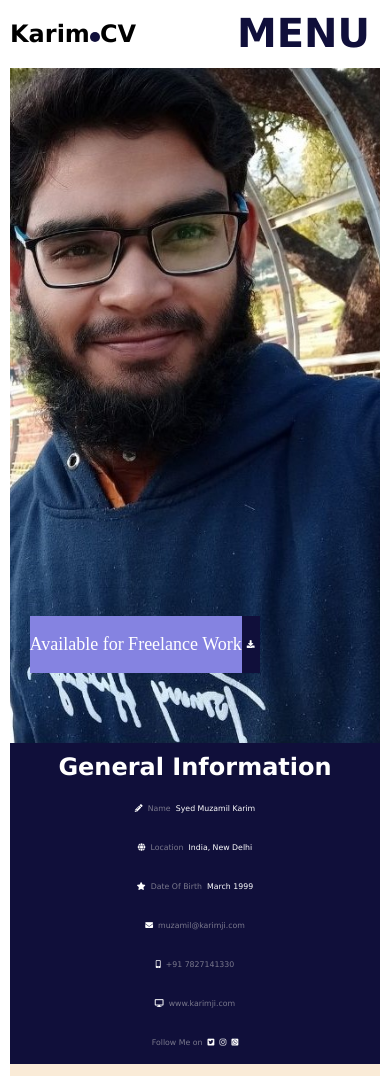
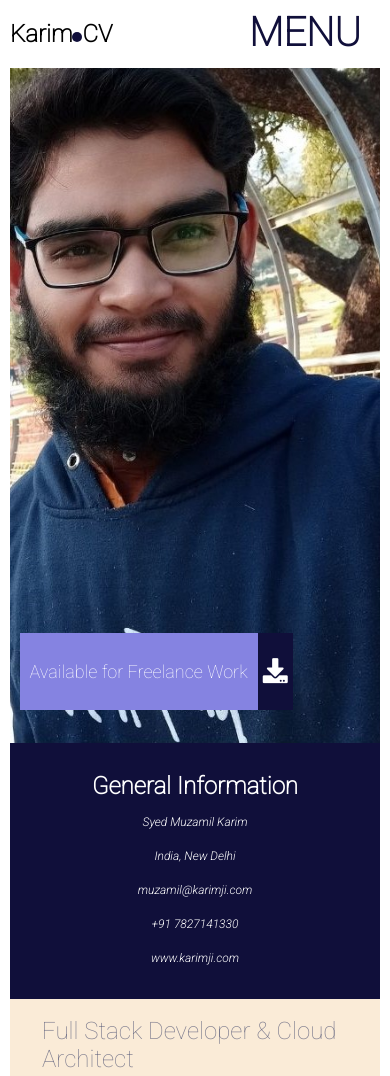
Before and after one commit to mozammilkarim/personalWebsite, a plain HTML site: page index.html in a window 390 px wide. Shown: the top 1076 px of the page. Drawn offline with Linux system fonts and the light colour scheme.

Commit message:
some changes regarding UI and responsiveness

```diff
--- a/index.html
+++ b/index.html
@@ -5,20 +5,23 @@
     <meta charset="UTF-8">
     <meta http-equiv="X-UA-Compatible" content="IE=edge">
     <meta name="viewport" content="width=device-width, initial-scale=1.0">
-    <title>Muzamii karim</title>
+    <title>Muzamil karim</title>
     <link rel="stylesheet" href="//use.fontawesome.com/releases/v5.0.7/css/all.css">
     <link rel="stylesheet" href="style.css">
+    <link rel="shortcut icon" href="" type="image/x-icon">
+    <link rel="preconnect" href="https://fonts.googleapis.com"><link rel="preconnect" href="https://fonts.gstatic.com" crossorigin><link href="https://fonts.googleapis.com/css2?family=Poppins:wght@100&family=Roboto:ital,wght@0,100;1,100;1,300;1,900&display=swap" rel="stylesheet">
+    <style> @import url('https://fonts.googleapis.com/css2?family=Poppins:wght@100&family=Roboto:ital,wght@0,100;1,100;1,300;1,900&display=swap'); </style>
 </head>
 
 <body>
     <!-- for navbar -->
     <nav>
-        <h2>
+        <h2 class="halfWidth">
             <strong id="navLeft">
                 Karim<div class="dot"></div>CV
             </strong>
         </h2>
-        </div class='menu'>
+        </div class='menu halfWidth'>
         <a href="" class="menuLink">MENU</a>
         </div>
         <!-- extended menu -->
@@ -45,10 +48,13 @@
                     Available for Freelance Work
 
                 </p>
-                <a href="">
+                <a href="mailto:muzamil@karimji.com">
                     <i class="fas fa-download" style="
                     position: relative;
                     top: 10px;
+                    display: flex;
+                    justify-content: center;
+                    align-items: center;
                 "></i>
                 </a>
             </div>
@@ -59,51 +65,37 @@
     </section>
     <div class="generalInfo">
         <h2>General Information</h2>
+        <div class="generalInfoContainer">
+
             <!-- name -->
             <div>
-            <i class="fas fa-pencil-alt"></i>
-            <span style="color: #7a798c;">Name</span>
+
                 <span>Syed Muzamil Karim</span>
             </div>
-        <!-- location -->
             <div>
-            <i class="fas fa-globe"></i>
-            <span style="
-            color: #7a798c;">Location</span>
+
                 <span>India, New Delhi</span>
             </div>
-        <!-- date of birth -->
-        <div>
-            <i class="fas fa-star"></i>
-            <span style="
-            color: #7a798c;">Date Of Birth</span>
-            <span>March 1999</span>
-        </div>
+
             <!-- e-mail -->
             <div>
-            <i class="fas fa-envelope"></i>
-            <span style="
-            color: #7a798c;">muzamil@karimji.com</span>
+                <a class="mailPhone" href="mailto:muzamil@karimji.com">muzamil@karimji.com</a>
             </div>
             <!-- mobile no. -->
             <div>
-            <i class="fas fa-mobile-alt"></i>
-            <span style="
-            color: #7a798c;">+91 7827141330</span>
+                <a class="mailPhone" href="tel:+917827141330" >+91 7827141330</a>
             </div>
             <!-- website -->
             <div>
-            <i class="fas fa-desktop"></i>
-            <span style="
-            color: #7a798c;">www.karimji.com</span>
+                <!-- <i class="fas fa-desktop"></i> -->
+                <span >www.karimji.com</span>
             </div>
             <!-- social links -->
-        <div>
-            <span style="
-            color: #7a798c;">Follow Me on</span>
+            <!-- <div id="socialLinksContainer">
                 <i class="fab fa-twitter-square"></i>
                 <i class="fab fa-instagram"></i>
                 <i class="fab fa-whatsapp-square"></i>
+            </div> -->
         </div>
     </div>
     <section class="desciption">
@@ -262,7 +254,8 @@
                         <h5 style="color:#100f3a; ">Red Hat System Admin
                         </h5>
                         <h5>Ducat Noida</h5>
-                        <p>During my University Summer vacations, I got training in System Administration in Linux using Red Hat Servers.
+                        <p>During my University Summer vacations, I got training in System Administration in Linux using
+                            Red Hat Servers.
                             Browse Around my Website by Clicking Menu And let's connect to build your amazing website.
                             <br>
                             Excited to work with You!
@@ -273,9 +266,11 @@
             </div>
             <div id="certs">
                 <h2>AWS Solution Architect Certified</h2>
-                <p>I am a AWS Solution Architect Associate, gaining the Prestigious Badge in the First attempt. To check my Certificate Badge, go through the below link</p>
+                <p>I am a AWS Solution Architect Associate, gaining the Prestigious Badge in the First attempt. To check
+                    my Certificate Badge, go through the below link</p>
                 <br>
-                <a href="https://www.credly.com/badges/d5d4625a-b667-43b9-9337-999fd2a743c5" target="_blank" style="color:#100f3a">See My badge </a>
+                <a href="https://www.credly.com/badges/d5d4625a-b667-43b9-9337-999fd2a743c5" target="_blank"
+                    style="color:#100f3a">See My badge </a>
 
             </div>
         </div>
@@ -308,7 +303,7 @@
 
 
     </section>
-    <footer >
+    <footer>
         Copyright &copy; 2022 All rights reserved | This website is made with <i class="fas fa-heart"></i> by
         <a style="text-decoration: none;color:#7a798c;" href="#general">me</a>
     </footer>
--- a/style.css
+++ b/style.css
@@ -1,12 +1,16 @@
-body{
-    margin: 0px 10px ;
+body {
+    margin: 0px 10px;
     box-sizing: border-box;
 }
-*{
+
+* {
     scroll-behavior: smooth;
+    /* font-family: 'Poppins', sans-serif; */
+    font-family: 'Roboto', sans-serif;
 }
+
 /* starting of navBar */
-nav{
+nav {
     position: sticky;
     top: 0vh;
     display: flex;
@@ -15,205 +19,307 @@ nav{
     z-index: 2;
 }
 
-.dot{
+.dot {
     width: 10px;
     height: 10px;
-    background-color: #100f3a;;
+    background-color: #100f3a;
+    ;
     border-radius: 5px;
     display: inline-block;
     /* margin: 0px; */
 }
-.menuLink{
-    top: 10px;
-    color:#100f3a;
+
+.menuLink {
+    top: 0.5rem;
+    color: #100f3a;
     font-size: 40px;
-    font-weight:600;
+    font-weight: 600;
     position: absolute;
     right: 10px;
     text-decoration: none;
+    transition: all ease 1s;
+    padding: 1px 9px;
 }
-.menuLink:hover{
+
+.menuLink:hover {
     color: white;
-    background-color:#100f3a;
+    background-color: #100f3a;
 }
+
 /* end of navBar */
 /* starting of sticky image section */
-.general{
+.general {
     height: 80vh;
     /* margin: 0; */
 }
+
 /* for sticky image */
-.generalImg{
+.generalImg {
     /* margin: 0; */
     height: 80vh;
-    background-size:cover;                      /* <------ */
-    background-repeat:   no-repeat;
+    background-size: cover;
+    /* <------ */
+    background-repeat: no-repeat;
     background-position: center center;
     background-image: url('./WelcomeImg.jpg');
 }
+
 /* freelance sticky strip on image */
-.freelanceWork{
+.freelanceWork {
     /* margin: 0; */
     display: flex;
     color: white;
     background-color: #8583e1;
-    position: relative;
-    top: 65vh;
+    position: absolute;
+    top: 75%;
     font-size: 18px;
     text-align: center;
-    width: fit-content;
+    max-width: 90%;
     left: 5vw;
     z-index: 1;
 }
-.freelanceWork:hover{
+
+.freelanceWork>p {
+    display: flex;
+    justify-content: center;
+    align-items: center;
+    padding: 10px;
+    color: white;
+}
+
+/* .freelanceWork:hover{
     color: white;
     background-color: #100f3a;
-}
-.freelanceWork a{
+} */
+.freelanceWork a {
     background-color: #100f3a;
     color: white;
     padding: 5px;
+    padding-top: 15px;
     margin: 0;
+    transition: all ease 0.5s;
 }
+
+.freelanceWork a:hover {
+    color: #8583e1;
+    background-color: #33318a;
+}
+
+.fa-download:before {
+    content: "\f019";
+    font-size: 25px;
+}
+
 /* general description in image */
-.generalInfo{
-    background-color: #100f3a;;
+.generalInfo {
+    background-color: #100f3a;
     color: white;
-    padding: 5px;
+    padding: 1.5rem;
     text-align: center;
     font-family: 'Lucida Sans', 'Lucida Sans Regular', 'Lucida Grande', 'Lucida Sans Unicode', Geneva, Verdana, sans-serif;
 }
-.generalInfo h2{
+
+.generalInfo h2 {
     margin: 0;
     padding: 5px;
 }
-.generalInfo div{
-    padding: 10px;
+
+.generalInfoContainer {
+    display: flex;
+    flex-direction: column;
+    justify-content: center;
+    align-items: center;
+    color: white;
 }
+.fab{
+    font-size: 1rem;
+}
+/* .generalInfoContainer  */
+
 /* for general Info details */
-span{
+/* span {
     font-size: 2vw;
-}
+} */
+
 /* individual sections like About starting */
-.desciption{
+.desciption {
     position: relative;
     background-color: antiquewhite;
     margin: 0;
     padding: 18px 32px 0 32px;
 }
-.desciption h3,.desciption h2{
+
+.desciption h3,
+.desciption h2 {
     margin: 0;
     font-size: 24px;
     font-weight: 500;
     color: #7a798c;
 }
-.desciption h2{
+
+.desciption h2 {
     font-size: 8vw;
-    color:#100f3a;
+    color: #100f3a;
     font-weight: bold;
 }
-.desciption h5{
+
+.desciption h5 {
     margin: 0;
     font-size: 2rem;
     font-weight: bold;
 }
+
 /* for brief idea in a particular section like about */
-.dDescription{
+.dDescription {
     padding: 30px 0px;
     margin: 0px;
     color: #7a798c;
 }
-.dDescription h3{
+
+.dDescription h3 {
     position: relative;
     top: 5px;
 }
-.dDescription p{
+
+.dDescription p {
     margin: 0;
     padding-top: 10px;
+    word-spacing: 0.25rem;
 }
-.education img{
-    height: 30vh; margin: 10px 25px;
+
+.education img {
+    height: 30vh;
+    margin: 10px 25px;
     width: 20vw;
 }
-.education div{
+
+.education div {
     padding: 0px 6px;
 }
+
 /* for extended menu that appears on click */
-.menuExtended{
+.menuExtended {
     position: absolute;
     right: 0;
     top: 0;
     margin: 0;
     display: none;
 }
-.menuExtended ul{
+
+.menuExtended ul {
     margin: 0%;
     background-color: white;
     list-style: none;
     text-align: end;
-    width:fit-content;
+    width: fit-content;
 }
-.menuExtended li{
+
+.menuExtended li {
     padding: 10px;
+    transition: all ease 0.5s;
 }
-.menuExtended a{
+.menuExtended li :active{
+    text-decoration: underline;
+}
+.menuExtended li :hover{
+    background-color: #100f3a;
+    color: white;
+}
+.menuExtended a {
     text-decoration: none;
-    color:#100f3a;
+    color: #100f3a;
     font-weight: 600;
     font-size: 2.5vw;
+    padding: 5px;
 }
+
 /* for menu link that appears in extended menu */
-#duplicateMenu{
+#duplicateMenu {
     padding: 5vh 0;
 }
+
 /* for font awesome icons */
-.fas,.fab{
+.fas {
     font-size: 2vw;
+}
+.fa-heart:before {
+    content: "\f004";
+    font-size: 0.75rem;
+}
+.mailPhone{
+    text-decoration: none;
+    color: white;
+    font-size: 12px;
+    padding: 10px;
+    font-style: italic;
+    transform: scale(2,2);
+    transition: all ease 0.5s;
+}
+.mailPhone:hover{
+    color: rebeccapurple;
+}
+.generalInfoContainer div,.socialLinksContainer{
+    padding: 10px;
+    font-size: 12px;
+    font-style: italic;
+}
+.halfWidth{
+    max-width: 50%;
 }
 /* for smart phones */
 @media screen and (max-width: 480px) {
-    .menuExtended{
+    .menuExtended {
         height: 40vh;
     }
-    .desciption h5{
+
+    .desciption h5 {
         font-size: 1rem;
     }
-    .education img{
-        height: 10vh; margin: 0px 5px;
+
+    .education img {
+        height: 10vh;
+        margin: 0px 5px;
     }
-    .allPortfolio{
+
+    .allPortfolio {
         width: 30vw;
-        padding:5px 3vw;
+        padding: 5px 3vw;
     }
-    .generalImg{
+
+    .generalImg {
         background-image: url('./Welcome2.jpg');
     }
 }
+
 /* for tabs */
 @media screen and (min-width: 480px) and (max-width:850px) {
-    .education img{
-        height: 15vh; margin: 0px 5px;
+    .education img {
+        height: 15vh;
+        margin: 0px 5px;
     }
+
     /* *{
         font-size: 4vw;
     } */
     .allPortfolio {
         padding: 6vh 8vw;
     }
-    .menuLink{
+
+    .menuLink {
         font-size: 6vw;
     }
 
 }
 
 /* for skill section */
-.skillsBox{
+.skillsBox {
     display: flex;
     flex-wrap: wrap;
     margin-bottom: 5px;
     justify-content: center;
 }
-.skillBar{
+
+.skillBar {
     width: 30vw;
     display: block;
     height: 6px;
@@ -223,50 +329,62 @@ span{
     stroke-dashoffset: 30;
     /* border: 1px solid black; */
 }
-.skill{
+
+.skill {
     margin: 1px 8px;
     padding: 5px;
 }
-.skillBg{
+
+.skillBg {
     height: 100%;
-    background-color:#100f3a;
+    background-color: #100f3a;
 }
+
 /* individual horizontal skill bars */
-#html{
+#html {
     width: 80%;
 }
-#css{
+
+#css {
     width: 70%;
 }
-#js{
+
+#js {
     width: 55%;
 }
-#nodejs{
+
+#nodejs {
     width: 50%;
 }
-#python{
+
+#python {
     width: 60%;
 }
-#react{
+
+#react {
     width: 50%;
 }
-#mongodb{
+
+#mongodb {
     width: 65%;
 }
-#aws{
+
+#aws {
     width: 95%;
 }
+
 /* certificate section */
-#certs{
+#certs {
     text-align: center;
-    box-shadow:0px 0px 4px 1.5px #100f3a;
+    box-shadow: 0px 0px 4px 1.5px #100f3a;
 }
-#portfoliOptions{
+
+#portfoliOptions {
     padding: 4vh 0;
     font-size: 3vw;
 }
 
-#portfoliOptions a{
+#portfoliOptions a {
     text-decoration: none;
     color: #7a798c;
     margin: 0px 8vw;
@@ -274,40 +392,48 @@ span{
 }
 
 
-.education{
+.education {
     display: flex;
     flex-direction: row;
     padding: 5px;
 }
-.allPortfolio{
+
+.allPortfolio {
     display: inline-block;
     width: 35vw;
     border-radius: 5px;
     padding: 3vh 3vw;
     padding-left: 0px;
 }
-.allPortfolio h5{
+
+.allPortfolio h5 {
     text-align: center;
     color: #100f3a;
 }
-.allPortfolio a{
+
+.allPortfolio a {
     width: 30vw;
     height: 30vh;
 }
-.allPortfolio img{
+
+.allPortfolio img {
     height: 90%;
     width: 100%;
 }
-.allPortfolio img:hover{
+
+.allPortfolio img:hover {
     color: antiquewhite;
     opacity: 0.5;
 }
+
 /* node that contains project details cards */
-#portfolioResult{
+#portfolioResult {
     display: flex;
     flex-wrap: wrap;
 }
+
 /* last footer line */
-footer{
+footer {
     text-align: center;
+    padding:1rem
 }
```
Lines whose indentation alone changed are shown as unchanged.
